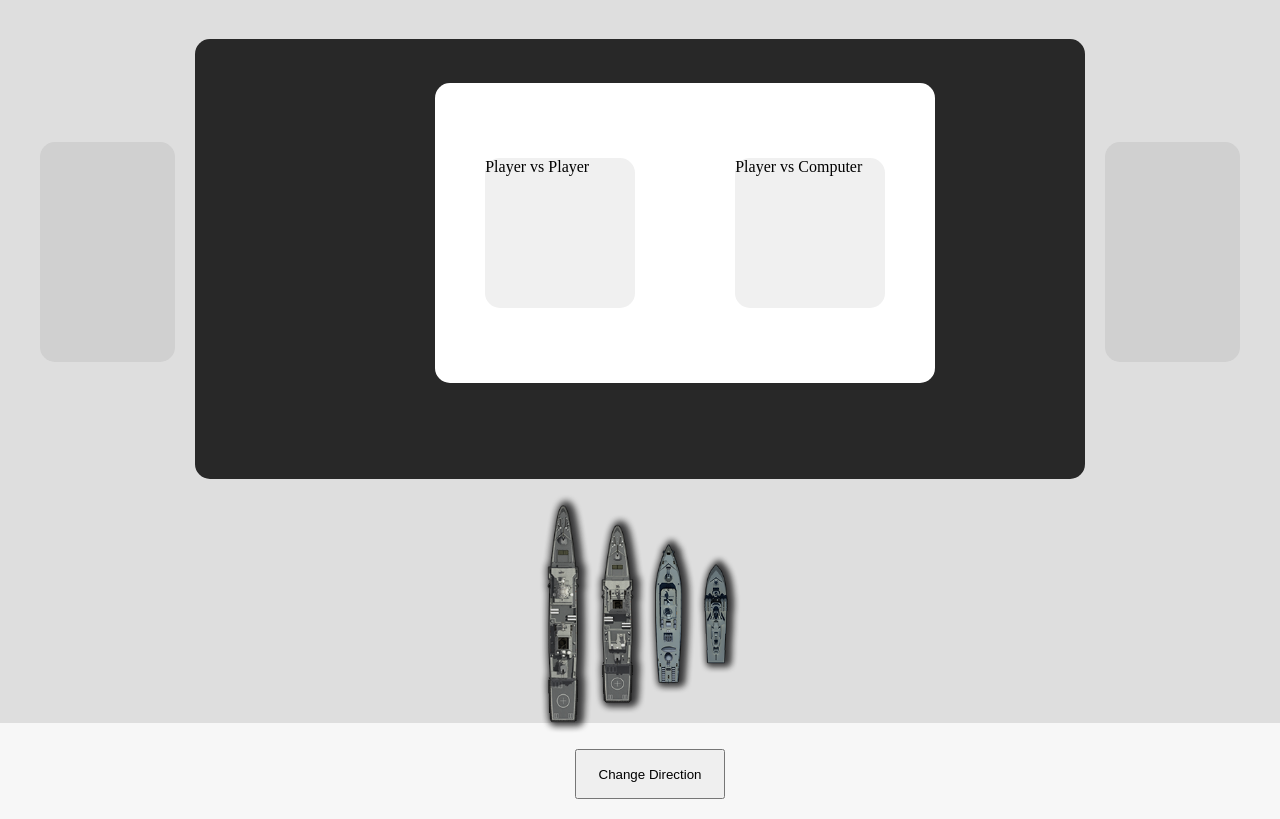
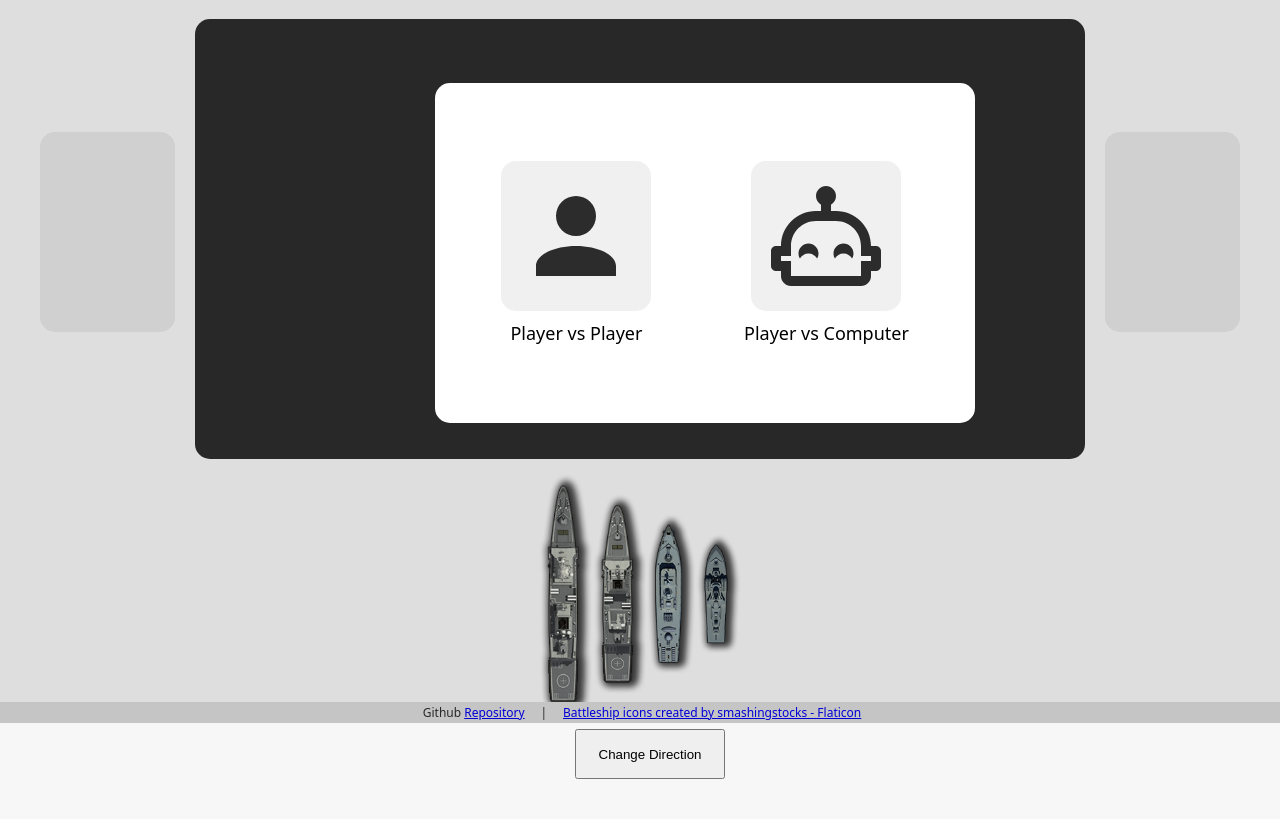
Before and after one commit to jml-student/battleship, a website with bundled scripts: page index.html in a window 1280 px wide. Shown: the part 77-896 px from the top of the page. Built offline with nearby package versions, Linux system fonts and the light colour scheme.

Commit message:
Add favicon, and svgs

```diff
--- a/index.html
+++ b/index.html
@@ -5,17 +5,22 @@
         <meta name="viewport" content="width=device-width, initial-scale=1.0" />
         <title>Battleship</title>
         <link rel="stylesheet" href="./style.css" />
+        <link rel="icon" href="./img/battleship.png">
     </head>
     <body>
         <dialog class="init-dialog">
             <div class="dialog-container">
                 <div class="player-vs-player">
-                    <!-- <svg></svg> -->
-                    Player vs Player
+                    <div class="pvp-svg">
+                        <svg xmlns="http://www.w3.org/2000/svg" fill="currentColor" viewBox="0 0 24 24"><path d="M12,4A4,4 0 0,1 16,8A4,4 0 0,1 12,12A4,4 0 0,1 8,8A4,4 0 0,1 12,4M12,14C16.42,14 20,15.79 20,18V20H4V18C4,15.79 7.58,14 12,14Z" /></svg>
+                    </div>
+                    <span>Player vs Player</span>
                 </div>
                 <div class="player-vs-computer">
-                    <!-- <svg></svg> -->
-                    Player vs Computer
+                    <div class="pvc-svg">
+                        <svg xmlns="http://www.w3.org/2000/svg" fill="currentColor" viewBox="0 0 24 24"><path d="M10.5 15.5C10.5 15.87 10.4 16.2 10.22 16.5C9.88 15.91 9.24 15.5 8.5 15.5S7.12 15.91 6.78 16.5C6.61 16.2 6.5 15.87 6.5 15.5C6.5 14.4 7.4 13.5 8.5 13.5S10.5 14.4 10.5 15.5M23 15V18C23 18.55 22.55 19 22 19H21V20C21 21.11 20.11 22 19 22H5C3.9 22 3 21.11 3 20V19H2C1.45 19 1 18.55 1 18V15C1 14.45 1.45 14 2 14H3C3 10.13 6.13 7 10 7H11V5.73C10.4 5.39 10 4.74 10 4C10 2.9 10.9 2 12 2S14 2.9 14 4C14 4.74 13.6 5.39 13 5.73V7H14C17.87 7 21 10.13 21 14H22C22.55 14 23 14.45 23 15M21 16H19V14C19 11.24 16.76 9 14 9H10C7.24 9 5 11.24 5 14V16H3V17H5V20H19V17H21V16M15.5 13.5C14.4 13.5 13.5 14.4 13.5 15.5C13.5 15.87 13.61 16.2 13.78 16.5C14.12 15.91 14.76 15.5 15.5 15.5S16.88 15.91 17.22 16.5C17.4 16.2 17.5 15.87 17.5 15.5C17.5 14.4 16.61 13.5 15.5 13.5Z" /></svg>
+                    </div>
+                    <span>Player vs Computer</span>
                 </div>
             </div>
         </dialog>
@@ -42,4 +47,14 @@
         </div>
         <script type="module" src="./src/dom.mjs"></script>
     </body>
+    <footer>
+        <span>
+            Github <a href="https://github.com/jml-student/battleship">Repository</a>
+            <span class="invisible">...</span> | <span class="invisible">...</span>
+        </span>
+        <span>
+            <a href="https://www.flaticon.com/free-icons/battleship" title="battleship icons">Battleship icons created by smashingstocks - Flaticon</a>
+        </span>
+
+    </footer>
 </html>
--- a/src/dom.mjs
+++ b/src/dom.mjs
@@ -175,8 +175,12 @@ export function applyIconShadow() {
     if (gameState.currentTurn === 'first') {
         firstIcon.style.boxShadow = '0px 0px 5px 3px rgb(185, 185, 185)'
         firstIcon.style.border = '3px solid var(--black)'
+        secondIcon.style.boxShadow = ''
+        secondIcon.style.border = ''
     } else {
         secondIcon.style.boxShadow = '0px 0px 5px 3px rgb(185, 185, 185)'
         secondIcon.style.border = '3px solid var(--black)'
+        firstIcon.style.boxShadow = ''
+        firstIcon.style.border = ''
     }
 }
--- a/src/events.mjs
+++ b/src/events.mjs
@@ -71,6 +71,7 @@ export function handleCellClick(turn, attackedPlayer, event) {
     }
 
     gameState.switchTurn()
+    applyIconShadow()
 
     if (gameState.currentTurn === 'second' && gameState.players[1].isReal === false) {
         setTimeout(() => {
@@ -80,6 +81,7 @@ export function handleCellClick(turn, attackedPlayer, event) {
                 return
             }
             gameState.switchTurn()
+            applyIconShadow()
         }, 500)
     }
 
--- a/style.css
+++ b/style.css
@@ -16,17 +16,16 @@
 }
 
 body {
-    /*display: flex;
-    justify-content: center;
-    align-items: center;
-    height: 100vh;*/
+    font-family: system-ui, -apple-system, BlinkMacSystemFont, 'Segoe UI', Roboto, Oxygen, Ubuntu, Cantarell, 'Open Sans', 'Helvetica Neue', sans-serif;
     padding: 20px;
+    padding-top: 10px;
     background-color: #f7f7f7;
 }
 
 .init-dialog {
     height: 300px;
     width: 500px;
+    padding: 20px;
     position: relative;
     top: 20%;
     left: 34%;
@@ -42,19 +41,58 @@ body {
     height: 100%;
 }
 
-.player-vs-player, .player-vs-computer {
+.player-vs-player, .player-vs-computer{
+    display: flex;
+    flex-direction: column;
+    justify-content: center;
+    align-items: center;
+
+    & div {
+        display: flex;
+        justify-content: center;
+        align-items: center;
+        background-color: rgb(240, 240, 240);
+        height: 150px;
+        width: 150px;
+        border-radius: 15px;
+        margin-bottom: 10px;
+
+        & svg {
+            color: var(--black);
+            height: 120px;
+            width: auto;
+        }
+    }
+
+    & span {
+        font-size: 18px;
+        font-weight: 400;
+    }
+}
+
+/*.pvp-svg, .pvc-svg {
+    display: flex;
+    justify-content: center;
+    align-items: center;
     background-color: rgb(240, 240, 240);
     height: 150px;
     width: 150px;
     border-radius: 15px;
-}
+    margin-bottom: 10px;
+
+    & svg {
+        color: var(--black);
+        height: 120px;
+        width: auto;
+    }
+}*/
 
 .logo {
     font-size: 30px;
     font-family: system-ui, -apple-system, BlinkMacSystemFont, 'Segoe UI', Roboto, Oxygen, Ubuntu, Cantarell, 'Open Sans', 'Helvetica Neue', sans-serif;
     font-weight: 500;
     color: var(--black);
-    margin-bottom: 20px;
+    margin-bottom: 10px;
 }
 
 .container {
@@ -72,6 +110,7 @@ body {
     bottom: 150px;
     border-radius: 15px;
     background-color: #e7e7e7;
+    box-sizing: border-box;
 }
 
 .title {
@@ -167,3 +206,19 @@ body {
 .rotate {
     transform: rotate(90deg);
 }
+
+footer {
+    position: fixed;
+    left: 0;
+    bottom: 0;
+    width: 100%;
+    padding: 2px;
+    background-color: rgb(219, 219, 219);
+    color: var(--black);
+    text-align: center;
+    font-size: 12px;
+}
+
+.invisible {
+    color: rgb(219, 219, 219);
+}
```
Also changed, not shown: img/battleship.png (added), svg/person-svg.svg (added), svg/robot-happy-outline.svg (added).
